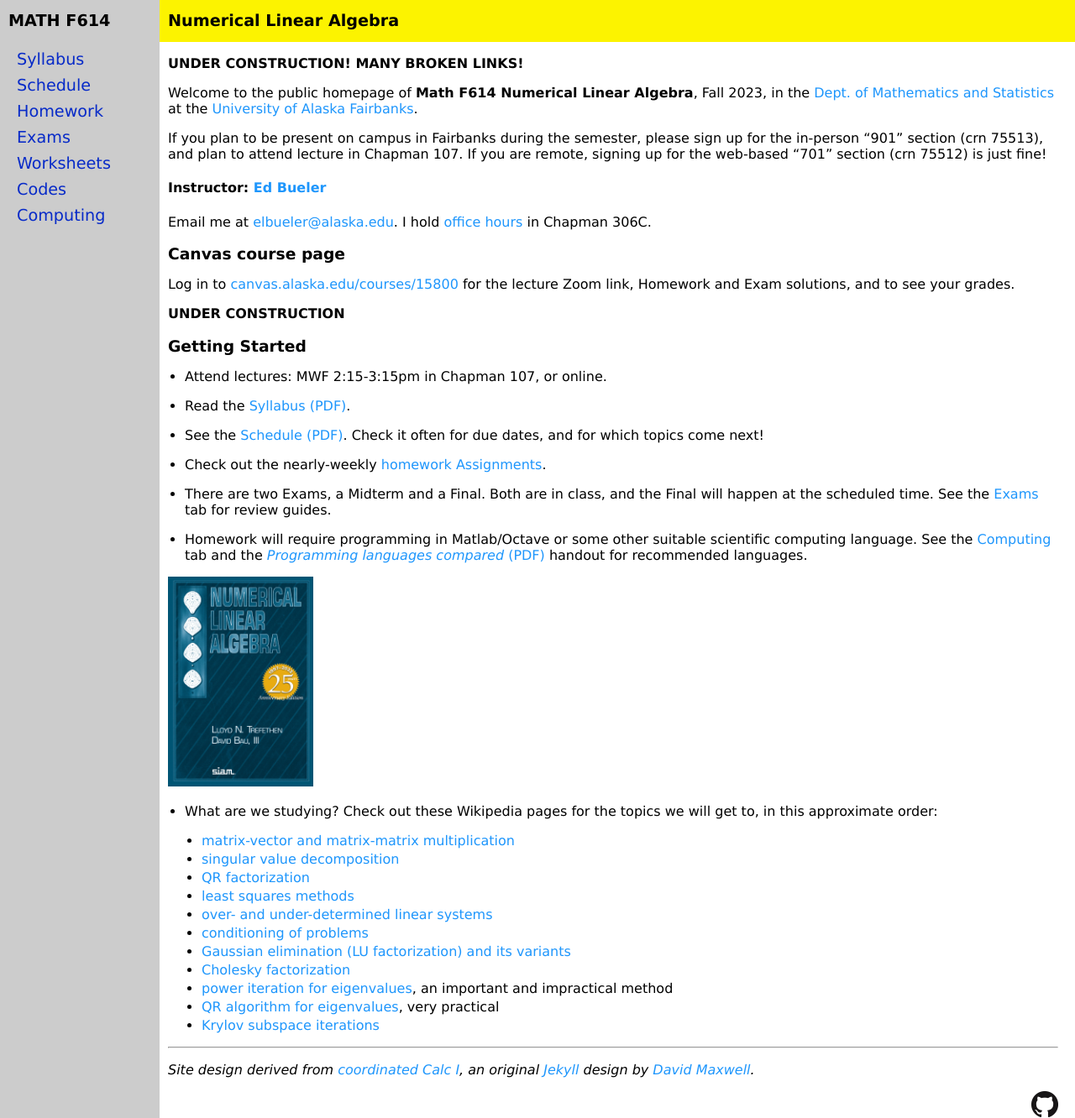
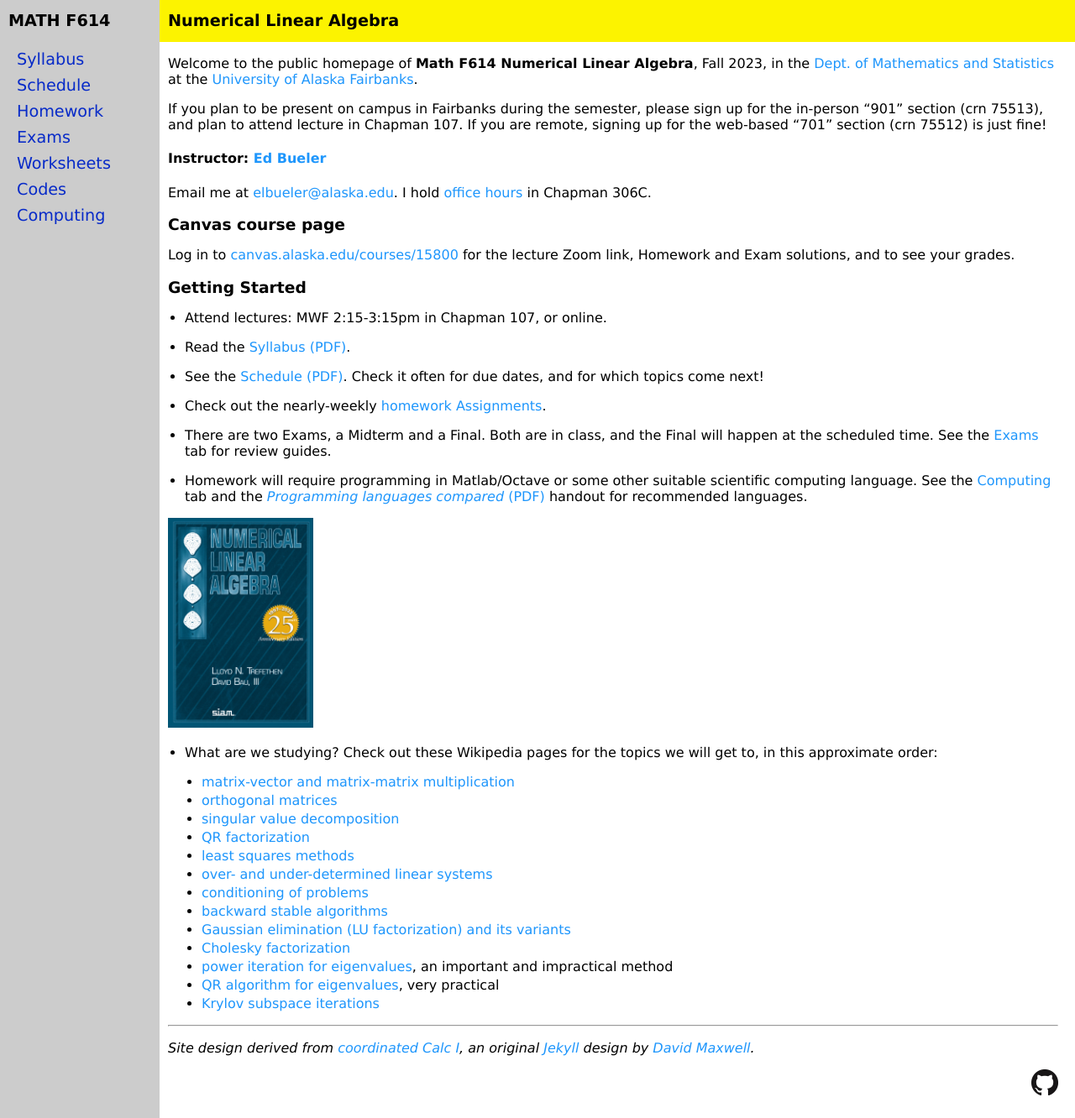
Before and after one commit to bueler/nla, a Jekyll site: the page built from index.md, in a window 1280 px wide and 1332 px high. Shown: the whole window at 84% size. Built offline with Jekyll 4.4.1, drawn with Linux system fonts in a browser that asks for light colours.

Commit message:
further home page clean

```diff
--- a/index.md
+++ b/index.md
@@ -2,8 +2,6 @@
 layout: course-page
 title: Bueler's Math F614 in Fall 2023 at UAF
 ---
-
-**UNDER CONSTRUCTION!  MANY BROKEN LINKS!**
 
 Welcome to the public homepage of **Math F614 Numerical Linear Algebra**, Fall 2023, in the [Dept. of Mathematics and Statistics](http://www.uaf.edu/dms/) at the [University of Alaska Fairbanks](http://www.uaf.edu/).
 
@@ -16,8 +14,6 @@ Email me at [elbueler@alaska.edu](mailto:elbueler@alaska.edu).  I hold [office h
 ### Canvas course page
 
 Log in to [canvas.alaska.edu/courses/15800](https://canvas.alaska.edu/courses/15800) for the lecture Zoom link, Homework and Exam solutions, and to see your grades.
-
-**UNDER CONSTRUCTION**
 
 ### Getting Started
 
@@ -38,11 +34,13 @@ Log in to [canvas.alaska.edu/courses/15800](https://canvas.alaska.edu/courses/15
 * What are we studying?  Check out these Wikipedia pages for the topics we will get to, in this approximate order:
 
     * [matrix-vector and matrix-matrix multiplication](https://en.wikipedia.org/wiki/Matrix_multiplication)
+    * [orthogonal matrices](https://en.wikipedia.org/wiki/Orthogonal_matrix)
     * [singular value decomposition](https://en.wikipedia.org/wiki/Singular_value_decomposition)
     * [QR factorization](https://en.wikipedia.org/wiki/QR_decomposition)
     * [least squares methods](https://en.wikipedia.org/wiki/Linear_least_squares)
     * [over- and under-determined linear systems](https://en.wikipedia.org/wiki/Overdetermined_system)
     * [conditioning of problems](https://en.wikipedia.org/wiki/Condition_number)
+    * [backward stable algorithms](https://en.wikipedia.org/wiki/Numerical_stability)
     * [Gaussian elimination (LU factorization) and its variants](https://en.wikipedia.org/wiki/Gaussian_elimination)
     * [Cholesky factorization](https://en.wikipedia.org/wiki/Cholesky_decomposition)
     * [power iteration for eigenvalues](https://en.wikipedia.org/wiki/Power_iteration), an important and impractical method
```
